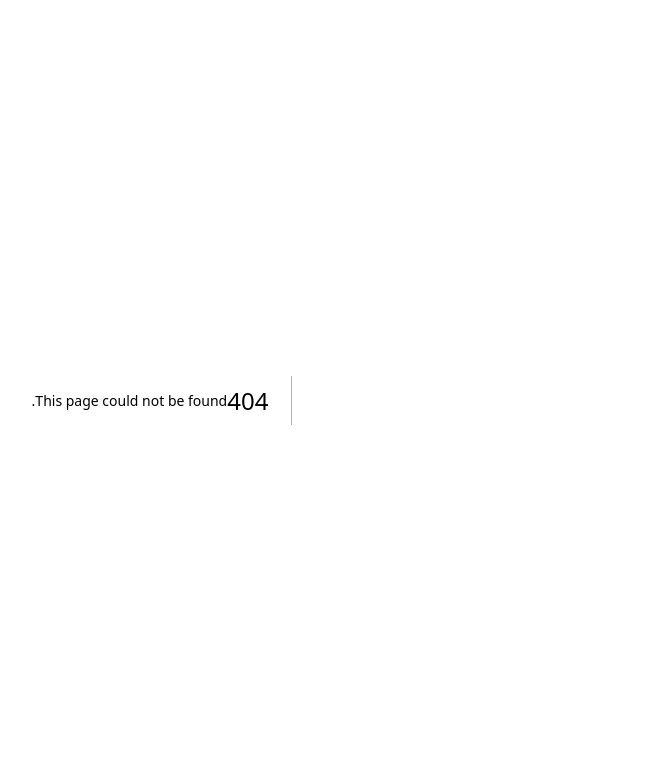
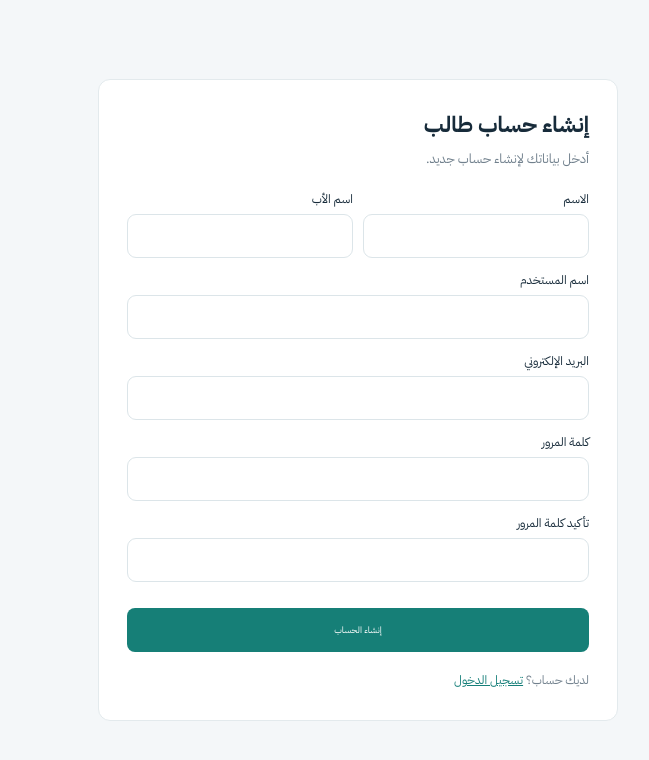
Before and after one commit to ffgg35646-ops/111111, a Next.js app: page /register in a window 1280 px wide. Before the commit this address had no page. Shown: the top 760 px of the page, without its empty margins (510-1159 px from the left). Built offline with nearby package versions, Linux system fonts and the light colour scheme.

Commit message:
Add student registration and account recovery

```diff
--- /dev/null
+++ b/app/register/page.tsx
@@ -0,0 +1,23 @@
+"use client";
+import { useState, type FormEvent } from "react";
+import Link from "next/link";
+import { useRouter } from "next/navigation";
+export default function RegisterPage() {
+  const router = useRouter();
+  const [form, setForm] = useState({ firstName: "", fatherName: "", username: "", email: "", password: "", confirmPassword: "" });
+  const [error, setError] = useState(""); const [loading, setLoading] = useState(false);
+  function update(key: keyof typeof form, value: string) { setForm(current => ({ ...current, [key]: value })); }
+  async function submit(event: FormEvent<HTMLFormElement>) {
+    event.preventDefault(); setError("");
+    if (form.password !== form.confirmPassword) { setError("كلمتا المرور غير متطابقتين."); return; }
+    setLoading(true);
+    try {
+      const response = await fetch("/api/auth/register", { method: "POST", headers: { "Content-Type": "application/json" }, body: JSON.stringify(form) });
+      const data = await response.json(); if (!response.ok) throw new Error(data.error || "تعذر إنشاء الحساب.");
+      router.push("/verify-email?email=" + encodeURIComponent(form.email.trim().toLowerCase()));
+    } catch (cause) { setError(cause instanceof Error ? cause.message : "تعذر إنشاء الحساب."); }
+    finally { setLoading(false); }
+  }
+  const field = (label: string, key: keyof typeof form, type = "text", props: Record<string, unknown> = {}) => <label style={{ display: "grid", gap: 6, fontSize: 12 }}>{label}<input required type={type} value={form[key]} onChange={event => update(key, event.target.value)} style={{ width: "100%", padding: 12, border: "1px solid #dce5e9", borderRadius: 9, background: "#fff" }} {...props}/></label>;
+  return <main dir="rtl" style={{ minHeight: "100vh", display: "grid", placeItems: "center", padding: 20, background: "var(--canvas,#f4f7f9)" }}><section className="portal-card" style={{ width: "min(100%,520px)", padding: 28 }}><h1 style={{ margin: "0 0 6px", fontSize: 22 }}>إنشاء حساب طالب</h1><p style={{ color: "#71808d", fontSize: 13, margin: "0 0 20px" }}>أدخل بياناتك لإنشاء حساب جديد.</p><form onSubmit={submit} style={{ display: "grid", gap: 13 }}><div style={{ display: "grid", gridTemplateColumns: "repeat(auto-fit,minmax(180px,1fr))", gap: 10 }}>{field("الاسم","firstName","text",{minLength:2,autoComplete:"given-name"})}{field("اسم الأب","fatherName","text",{minLength:2})}</div>{field("اسم المستخدم","username","text",{minLength:3,maxLength:30,pattern:"[A-Za-z0-9_]+",autoComplete:"username"})}{field("البريد الإلكتروني","email","email",{autoComplete:"email"})}{field("كلمة المرور","password","password",{minLength:12,autoComplete:"new-password"})}{field("تأكيد كلمة المرور","confirmPassword","password",{minLength:12,autoComplete:"new-password"})}{error && <p role="alert" style={{ color: "#b64b48", fontSize:12, margin:0 }}>{error}</p>}<button className="portal-button" type="submit" disabled={loading} style={{ justifyContent:"center", minHeight:44 }}>{loading ? "جارٍ إنشاء الحساب..." : "إنشاء الحساب"}</button></form><p style={{ marginTop:18, fontSize:12, color:"#71808d" }}>لديك حساب؟ <Link href="/login" style={{ color:"#167f79" }}>تسجيل الدخول</Link></p></section></main>;
+}
```
